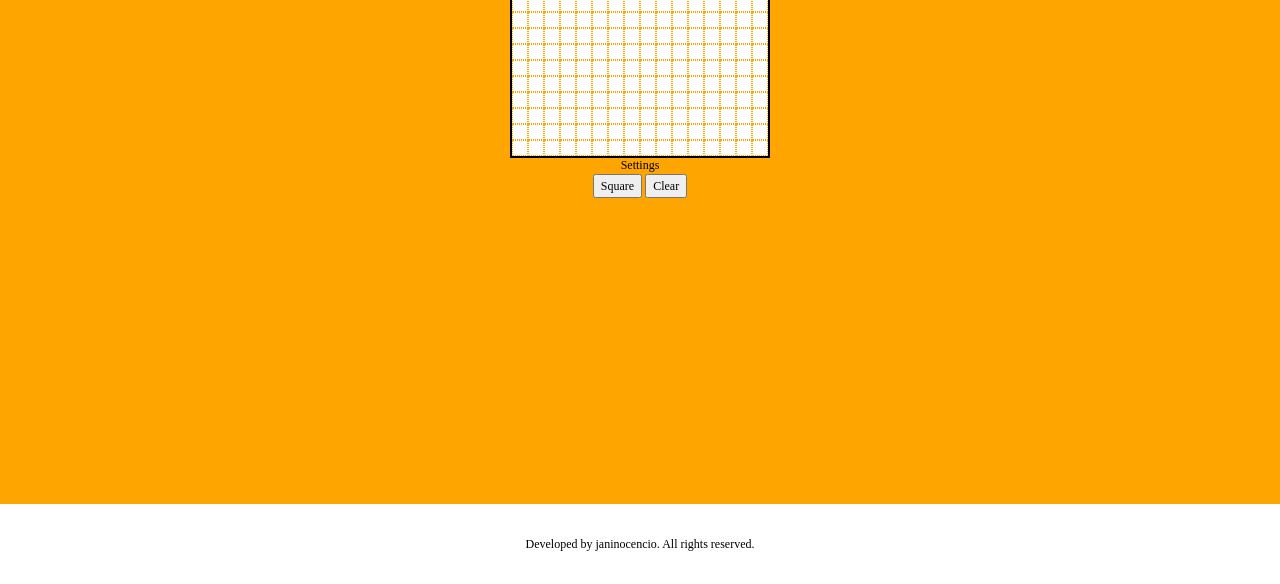
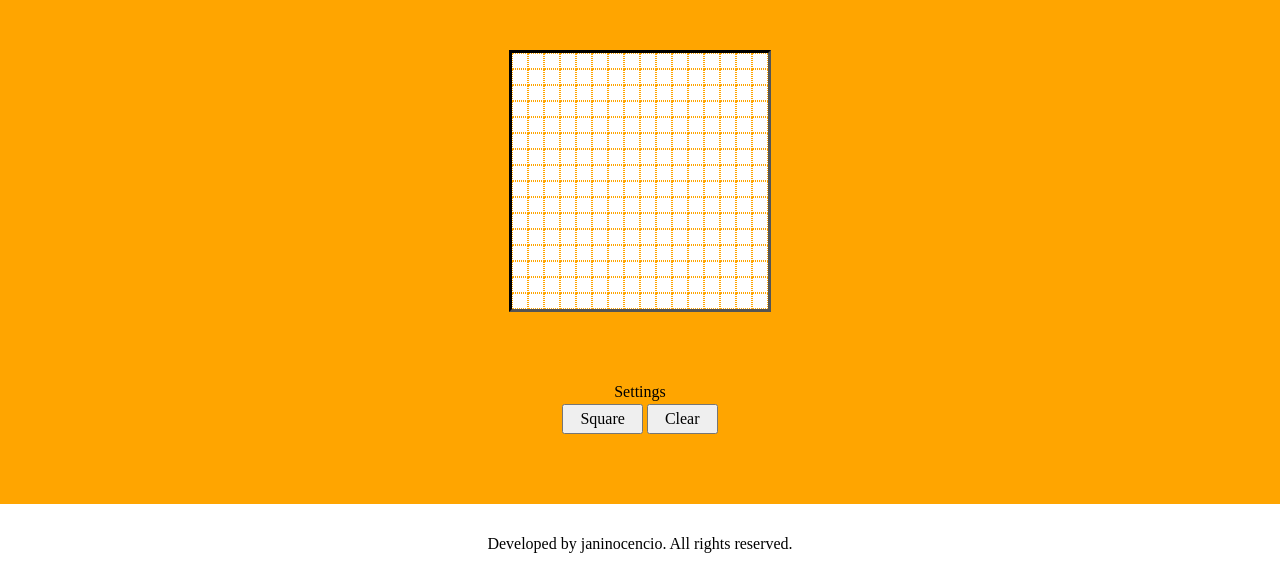
Before and after one commit to janinocencio/etch-a-sketch, a plain HTML site: page index.html in a window 1280 px wide. Shown: the part 216-800 px from the top of the page. Drawn offline with Linux system fonts and the light colour scheme.

Commit message:
Fix formatting

```diff
--- a/css/style.css
+++ b/css/style.css
@@ -31,12 +31,12 @@
   /**************************/
 
 html {
-    font-size: 12px;
+    font-size: 16px;
 }
 
 @media screen and (max-width: 768px) {
   html {
-    font-size: 8px;
+    font-size: 12px;
   }
 }
 
@@ -47,21 +47,33 @@ html {
     justify-content: center;
 }
 
-
 .main {
     height: 80vh;
     text-align: center;
     background: orange;
+    display: flex;
+    flex-direction: column;
+    align-items: center;
+    justify-content: space-evenly;
 }
 
 .grid-container {
     width: 256px;
     height: 256px;
     background: white;
-    margin:auto;
     display:flex;
     flex-wrap:wrap;
-    outline: 2px solid black;
+    outline: 3px inset black;
+}
+
+.settings-container > button {
+  padding-left: 1rem;
+  padding-right: 1rem;
+}
+
+.settings-container > button:hover {
+  background-color: orange;
+  transition: 0.25s;
 }
 
 .footer {
```
